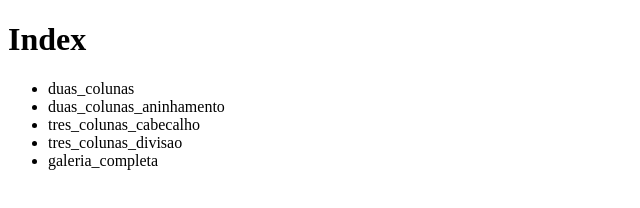
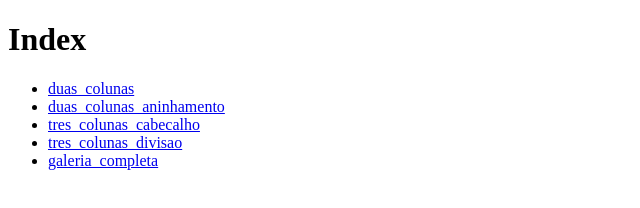
Before and after one commit to Lucas-Feitoza-Castro/at11, a plain HTML site: page index.html in a window 1280 px wide. Shown: the whole page, without its empty margins (0-640 px from the left). Drawn offline with Linux system fonts and the light colour scheme.

Commit message:
consertando Index

```diff
--- a/index.html
+++ b/index.html
@@ -8,11 +8,11 @@
 <body>
     <h1>Index</h1>
     <ul>
-        <li><a href="duas_colunas.html" target="_blank"></a>duas_colunas</a></li>
-        <li><a href="duas_colunas_aninhamento.html" target="_blank"></a>duas_colunas_aninhamento</a></li>
-        <li><a href="tres_colunas_cabecalho.html" target="_blank"></a>tres_colunas_cabecalho</a></li>
-        <li><a href="tres_colunas_divisao.html" target="_blank"></a>tres_colunas_divisao</a></li>
-        <li><a href="galeria_completa.html" target="_blank"></a>galeria_completa</a></li>
+        <li><a href="duas_colunas.html" target="_blank">duas_colunas</a></li>
+        <li><a href="duas_colunas_aninhamento.html" target="_blank">duas_colunas_aninhamento</a></li>
+        <li><a href="tres_colunas_cabecalho.html" target="_blank">tres_colunas_cabecalho</a></li>
+        <li><a href="tres_colunas_divisao.html" target="_blank">tres_colunas_divisao</a></li>
+        <li><a href="galeria_completa.html" target="_blank">galeria_completa</a></li>
     </ul>
 </body>
 </html>
```
